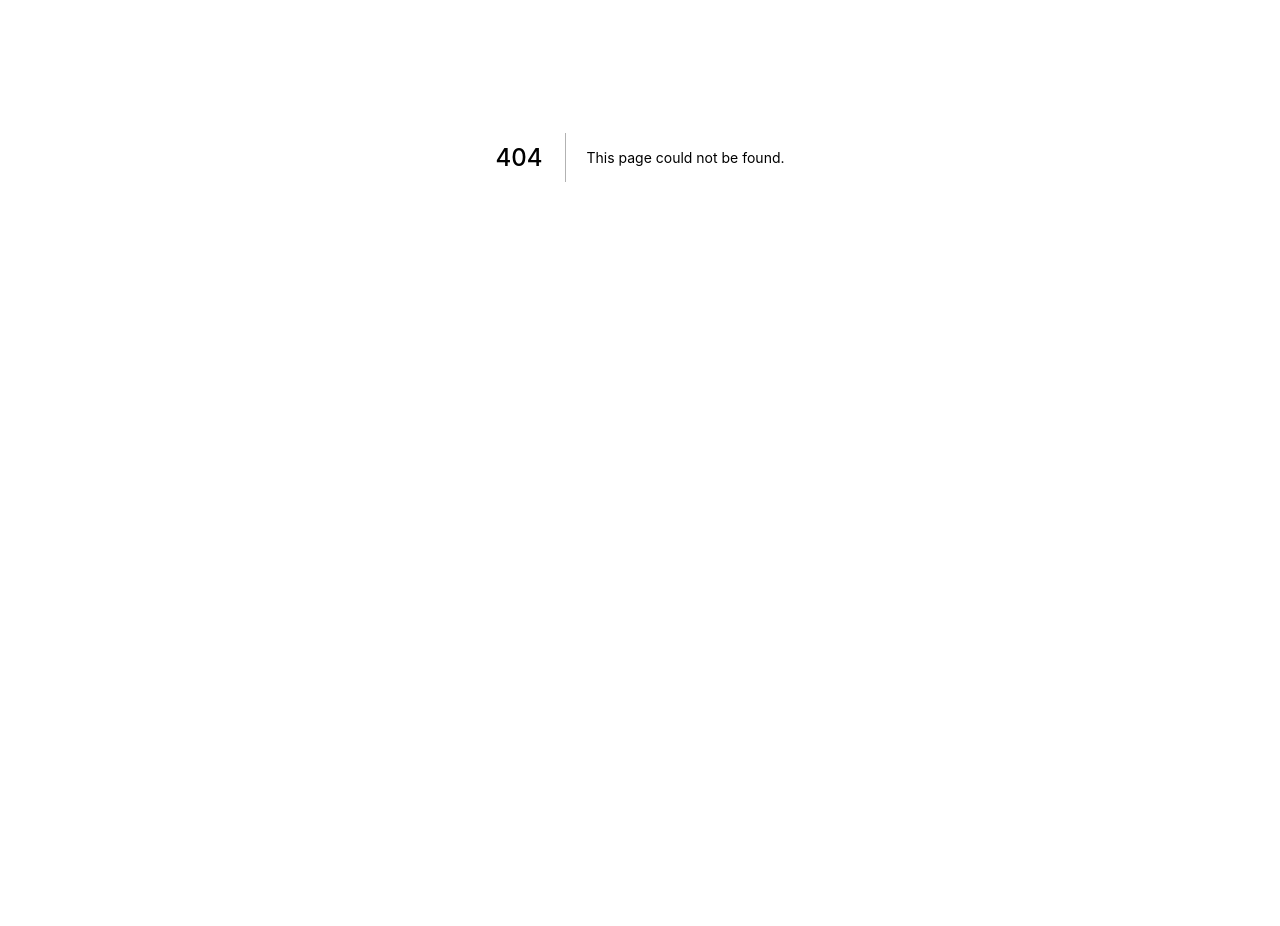
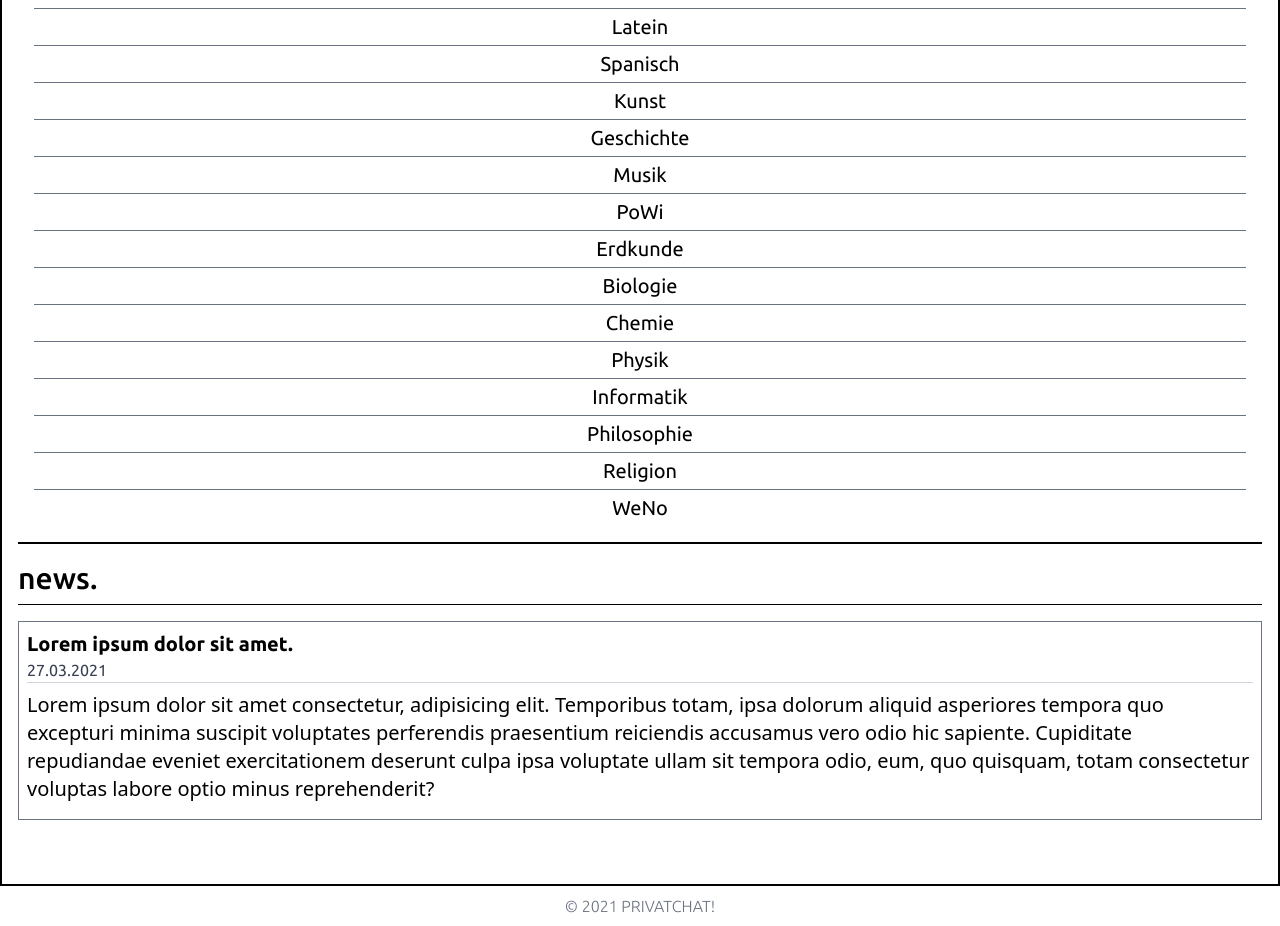
Before and after one commit to FortsetzungF/schulmappe-frontend, a Next.js app: page /news in a window 1280 px wide. Before the commit this address had no page. Shown: the part 243-1169 px from the top of the page. Before the commit the page ends 800 px from the top, so only its background shows below. Built offline with nearby package versions, Linux system fonts and the light colour scheme.

Commit message:
add news page

```diff
--- /dev/null
+++ b/components/homeLayout.js
@@ -0,0 +1,45 @@
+import Link from 'next/link';
+import Head from 'next/head';
+import Menu from './menu';
+
+export default function Layout({ children, home }) {
+  return (
+    <div className="dark:bg-black dark:text-white dark:border-white min-h-screen">
+
+      <div className="pt-0 2xl:pt-5">
+        <Head>
+          <title>schulmappe.</title>
+        </Head>
+      </div>
+
+      <div className="mb-2 2xl:mx-32 2xl:mb-5 border-2 border-black dark:border-white">
+        <div className="p-4 divide-y-2 divide-black dark:divide-white">
+          <header>
+            <div className="relative">
+              <h1 className="text-4xl lg:text-5xl font-semibold font-ubuntu pb-4">
+                  <Link href="/">
+                    <a className="hover:text-red-700 transition-colors duration-500">
+                      schulmappe.
+                    </a>
+                  </Link>
+                </h1>
+            </div>
+
+          </header>
+            <main>
+                <div className="2xl:py-4 divide-y-2 2xl:divide-y-0 2xl:divide-x divide-black dark:divide-white">
+                    <div className="text-xl xl:mx-96 py-4 2xl:py-0 2xl:px-4">
+                        {children}
+                    </div>
+                </div>
+            </main>
+        </div>
+      </div>
+      <div className="relative h-8 2xl:h-5 text-center uppercase font-ubuntu font-thin text-gray-500 dark:text-gray-300">
+        <div className="absolute inset-x-0 bottom-2">
+            &copy; 2021 Privatchat!
+        </div>
+      </div>
+    </div>
+  );
+}
--- /dev/null
+++ b/components/newsItem.js
@@ -0,0 +1,13 @@
+export default function NewsItem({ children }) {
+    return (
+      <div className="border border-gray-500 p-2 mb-4 dark:border-gray-300">
+        <div className="divide-y divide-gray-300 dark:divide-gray-500">
+          <div className="font-ubuntu font-bold">
+            <h1>Lorem ipsum dolor sit amet. </h1>
+            <div className="font-normal text-base text-gray-700 dark:text-gray-300">27.03.2021</div>
+          </div>
+          <div className="py-2">{children}</div>
+        </div>
+      </div>
+    );
+  }
--- /dev/null
+++ b/pages/news.js
@@ -0,0 +1,26 @@
+import Link from "next/link";
+import Layout from '../components/layout';
+import NewsItem from "../components/NewsItem";
+
+export default function News() {
+  return (
+    <div>
+			<Layout home>
+				<div className="divide-y divide-black dark:divide-white">
+						<h1 className="text-3xl pb-2 font-ubuntu font-medium">news.</h1>
+						<div className="py-4 2xl:p-4">
+							<NewsItem>
+								Lorem ipsum dolor sit amet consectetur, adipisicing elit.
+								Temporibus totam, ipsa dolorum aliquid asperiores tempora quo
+								excepturi minima suscipit voluptates perferendis praesentium
+								reiciendis accusamus vero odio hic sapiente. Cupiditate
+								repudiandae eveniet exercitationem deserunt culpa ipsa voluptate
+								ullam sit tempora odio, eum, quo quisquam, totam consectetur
+								voluptas labore optio minus reprehenderit?
+							</NewsItem>
+						</div>
+					</div>
+			</Layout>
+    </div>
+  );
+}
```
